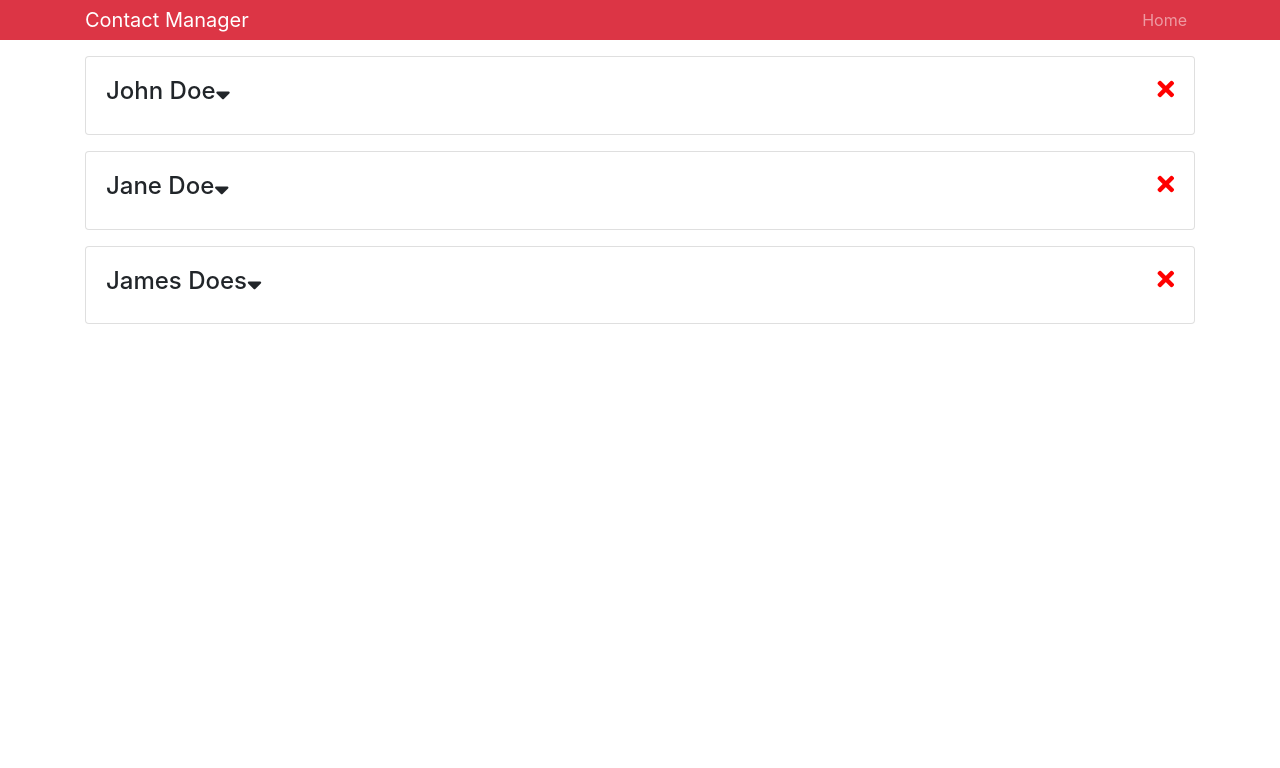
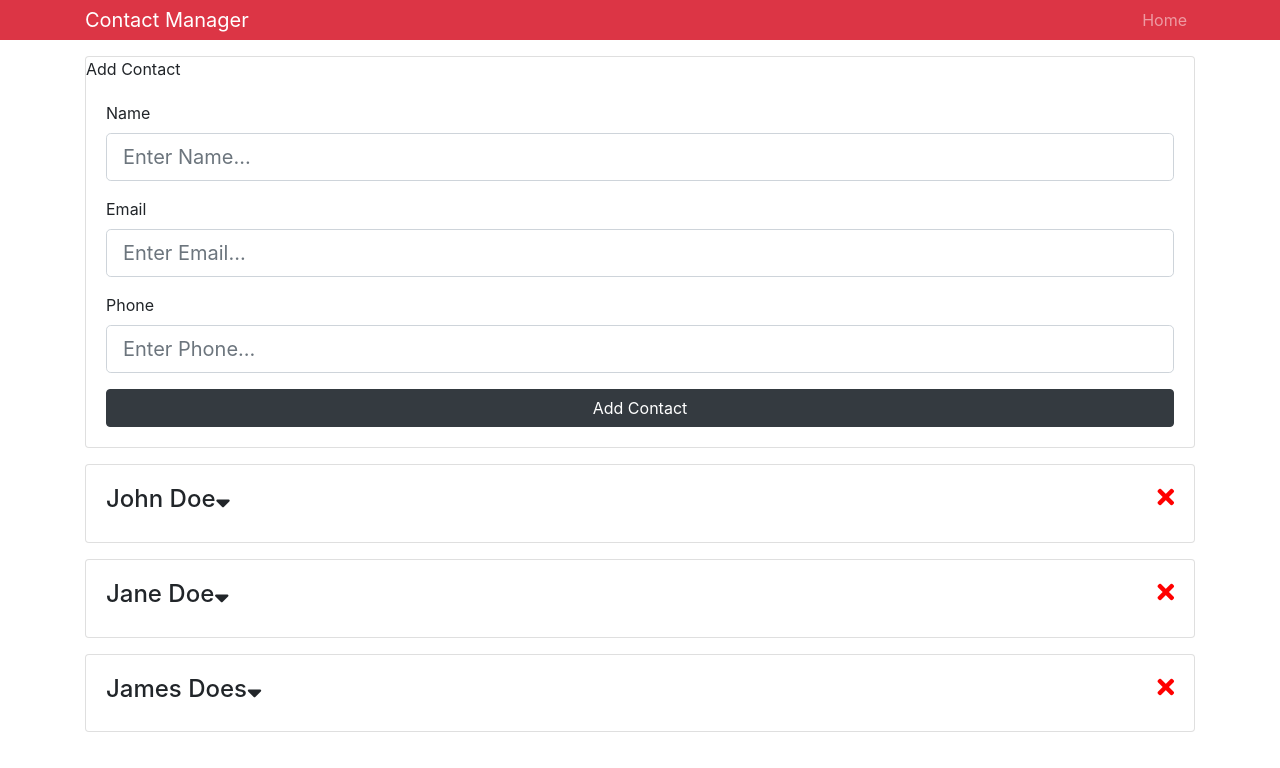
Before and after one commit to Brandontheturner/contact-manager, a React (Create React App) app: page / in a window 1280 px wide. Shown: the top 768 px of the page. Built offline with nearby package versions, Linux system fonts and the light colour scheme.

Commit message:
does this work

```diff
--- a/package.json
+++ b/package.json
@@ -6,7 +6,8 @@
     "bootstrap": "^4.3.1",
     "react": "^16.8.4",
     "react-dom": "^16.8.4",
-    "react-scripts": "2.1.8"
+    "react-scripts": "2.1.8",
+    "uuid": "^3.3.2"
   },
   "scripts": {
     "start": "react-scripts start",
--- a/src/App.js
+++ b/src/App.js
@@ -1,6 +1,7 @@
 import React, { Component } from "react";
-import Contacts from "./components/Contacts";
-import Header from "./components/Header";
+import Contacts from "./components/contacts/Contacts";
+import Header from "./components/layout/Header";
+import AddContact from "./components/contacts/AddContact";
 import "./App.css";
 import "bootstrap/dist/css/bootstrap.min.css";
 import { Provider } from "./context";
@@ -12,6 +13,7 @@
         <div className="App">
           <Header branding="Contact Manager" />
           <div className="container">
+            <AddContact />
             <Contacts />
           </div>
         </div>
--- /dev/null
+++ b/src/components/contacts/AddContact.js
@@ -0,0 +1,93 @@
+import React, { Component } from "react";
+import { Consumer } from "../../context";
+import uuid from "uuid";
+
+class AddContact extends Component {
+  state = {
+    name: "",
+    email: "",
+    phone: ""
+  };
+  onSubmit = (dispatch, e) => {
+    e.preventDefault();
+    const { name, email, phone } = this.state;
+
+    const newContact = {
+      id: uuid(),
+      name,
+      email,
+      phone
+    };
+
+    dispatch({ type: "ADD_CONTACT", payload: newContact });
+    //clear state here after submit button fires
+    this.setState({
+      name: "",
+      email: "",
+      phone: ""
+    });
+  };
+
+  onChange = e => this.setState({ [e.target.name]: e.target.value });
+
+  render() {
+    const { name, email, phone } = this.state;
+
+    return (
+      <Consumer>
+        {value => {
+          const { dispatch } = value;
+          return (
+            <div className="card mb-3">
+              <div className="card-reader">Add Contact</div>
+              <div className="card-body">
+                <form onSubmit={this.onSubmit.bind(this, dispatch)}>
+                  <div className="form-group">
+                    <label htmlFor="name">Name</label>
+                    <input
+                      type="text"
+                      name="name"
+                      className="form-control form-control-lg"
+                      placeholder="Enter Name..."
+                      value={name}
+                      onChange={this.onChange}
+                    />
+                  </div>
+                  <div className="form-group">
+                    <label htmlFor="email">Email</label>
+                    <input
+                      type="email"
+                      name="email"
+                      className="form-control form-control-lg"
+                      placeholder="Enter Email..."
+                      value={email}
+                      onChange={this.onChange}
+                    />
+                  </div>
+                  <div className="form-group">
+                    <label htmlFor="phone">Phone</label>
+                    <input
+                      type="text"
+                      name="phone"
+                      className="form-control form-control-lg"
+                      placeholder="Enter Phone..."
+                      value={phone}
+                      onChange={this.onChange}
+                    />
+                  </div>
+                  <input
+                    type="submit"
+                    value="Add Contact"
+                    className="btn btn-dark btn-block"
+                  />
+                </form>
+              </div>
+            </div>
+          );
+        }}
+      </Consumer>
+    );
+  }
+}
+
+export default AddContact;
--- a/src/components/Contact.js
+++ b/src/components/contacts/Contact.js
@@ -1,22 +1,25 @@
 import React, { Component } from "react";
 import PropTypes from "prop-types";
-import { Consumer } from "../context";
+import { Consumer } from "../../context";
 
 class Contact extends Component {
   state = {
     showContactInfo: false
   };
 
-  onDeleteClick = () => {};
+  onDeleteClick = (id, dispatch) => {
+    dispatch({ type: "DELETE_CONTACT", payload: id });
+  };
 
   render() {
     //destructuring
-    const { name, email, phone } = this.props.contact;
+    const { id, name, email, phone } = this.props.contact;
     const { showContactInfo } = this.state;
 
     return (
       <Consumer>
         {value => {
+          const { dispatch } = value;
           return (
             <div className="card card-body mb-3">
               <h4>
@@ -33,7 +36,7 @@
                 <i
                   className="fas fa-times"
                   style={{ cursor: "pointer", float: "right", color: "red" }}
-                  onClick={this.onDeleteClick.bind()}
+                  onClick={this.onDeleteClick.bind(this, id, dispatch)}
                 />
               </h4>
               {showContactInfo ? (
--- a/src/components/Contacts.js
+++ b/src/components/contacts/Contacts.js
@@ -1,6 +1,6 @@
 import React, { Component } from "react";
 import Contact from "./Contact";
-import { Consumer } from "../context";
+import { Consumer } from "../../context";
 
 class Contacts extends Component {
   render() {
--- a/src/context.js
+++ b/src/context.js
@@ -10,6 +10,11 @@
         contacts: state.contacts.filter(
           contact => contact.id !== action.payload
         )
+      };
+    case "ADD_CONTACT":
+      return {
+        ...state,
+        contacts: [action.payload, ...state.contacts]
       };
     default:
       return state;
```
Also changed, not shown: src/components/contacts/AddContact1.js (added), src/components/layout/Header.js (renamed from src/components/Header.js), 1 other file (tests, documents, lock files or other folders).
